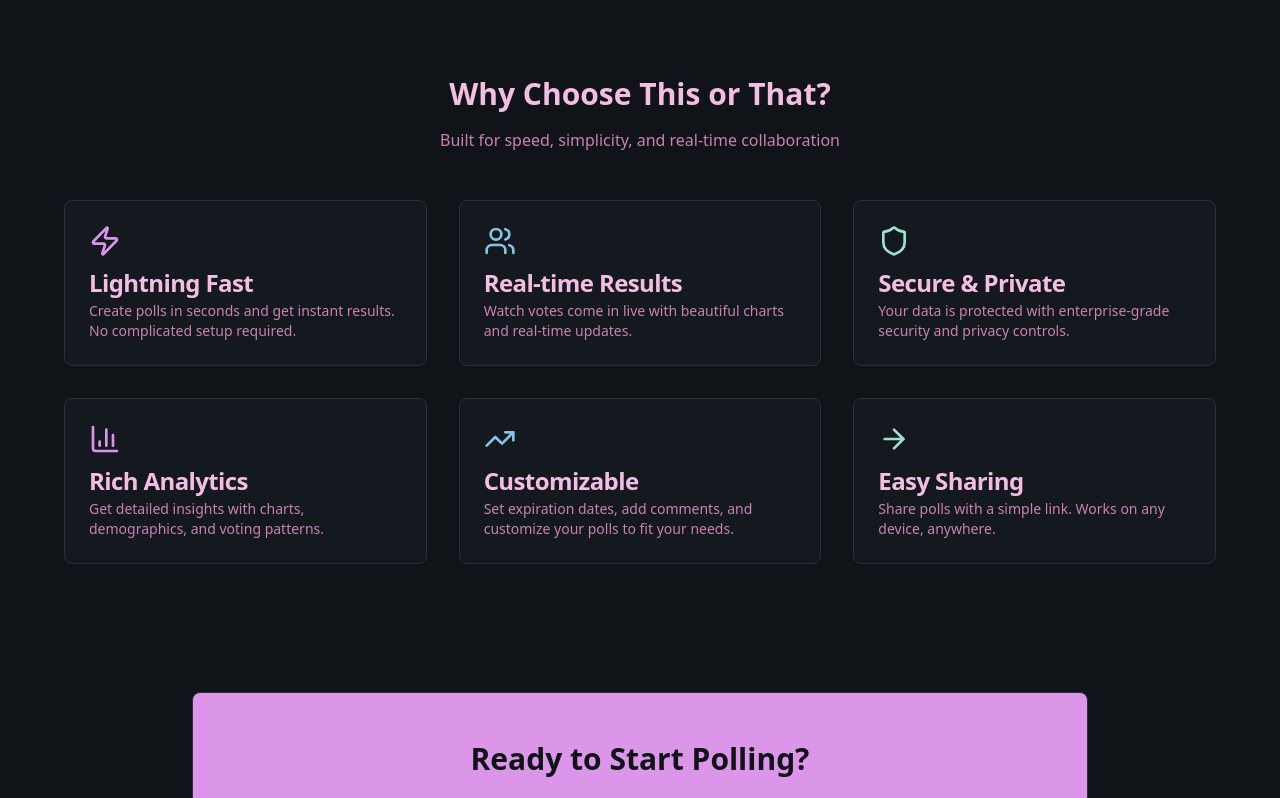
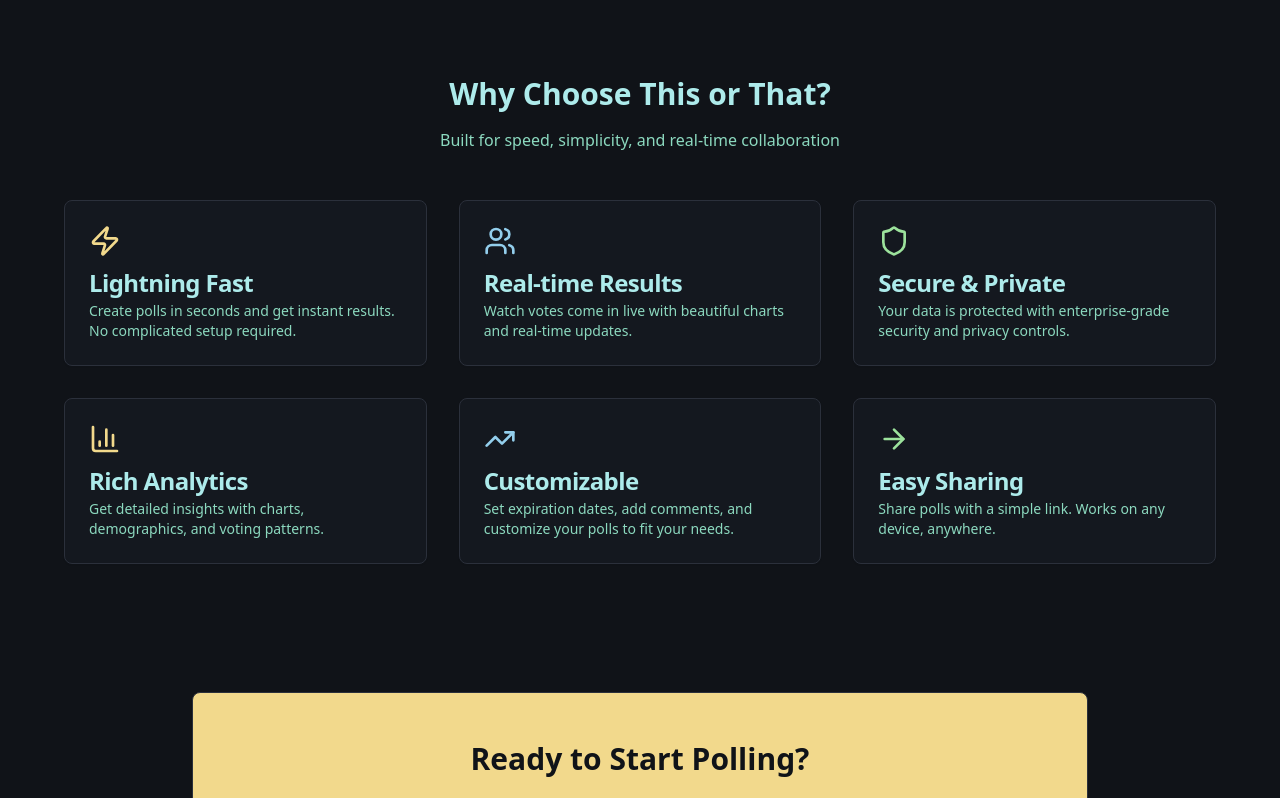
Before and after one commit to osheabc16/quick-poll-quest, a React (Vite) app: page / in a window 1280 px wide. Shown: the part 447-1245 px from the top of the page. Built offline with nearby package versions, Linux system fonts and the light colour scheme.

Commit message:
Adjust pastel colors
Update title and button text colors to avoid excessive pink, using alternative pastel shades for better visual balance.

```diff
--- a/src/index.css
+++ b/src/index.css
@@ -8,26 +8,26 @@ All colors MUST be HSL.
 
 @layer base {
   :root {
-    /* Dark mode by default with pastel colors */
+    /* Dark mode by default with varied pastel colors */
     --background: 220 20% 8%;
-    --foreground: 320 70% 85%;
+    --foreground: 180 60% 80%;
 
     --card: 220 20% 10%;
-    --card-foreground: 320 70% 85%;
+    --card-foreground: 180 60% 80%;
 
     --popover: 220 20% 10%;
-    --popover-foreground: 320 70% 85%;
+    --popover-foreground: 180 60% 80%;
 
-    --primary: 290 65% 75%;
+    --primary: 45 80% 75%;
     --primary-foreground: 220 20% 8%;
 
-    --secondary: 200 60% 70%;
+    --secondary: 200 70% 75%;
     --secondary-foreground: 220 20% 8%;
 
     --muted: 220 15% 15%;
-    --muted-foreground: 320 40% 65%;
+    --muted-foreground: 160 50% 70%;
 
-    --accent: 160 55% 75%;
+    --accent: 120 55% 75%;
     --accent-foreground: 220 20% 8%;
 
     --destructive: 0 70% 70%;
@@ -35,18 +35,18 @@ All colors MUST be HSL.
 
     --border: 220 15% 20%;
     --input: 220 15% 20%;
-    --ring: 290 65% 75%;
+    --ring: 45 80% 75%;
 
     --radius: 0.5rem;
 
     --sidebar-background: 220 20% 8%;
-    --sidebar-foreground: 320 70% 85%;
-    --sidebar-primary: 290 65% 75%;
+    --sidebar-foreground: 180 60% 80%;
+    --sidebar-primary: 45 80% 75%;
     --sidebar-primary-foreground: 220 20% 8%;
     --sidebar-accent: 220 15% 15%;
-    --sidebar-accent-foreground: 320 70% 85%;
+    --sidebar-accent-foreground: 180 60% 80%;
     --sidebar-border: 220 15% 20%;
-    --sidebar-ring: 290 65% 75%;
+    --sidebar-ring: 45 80% 75%;
   }
 
   .dark {
```
